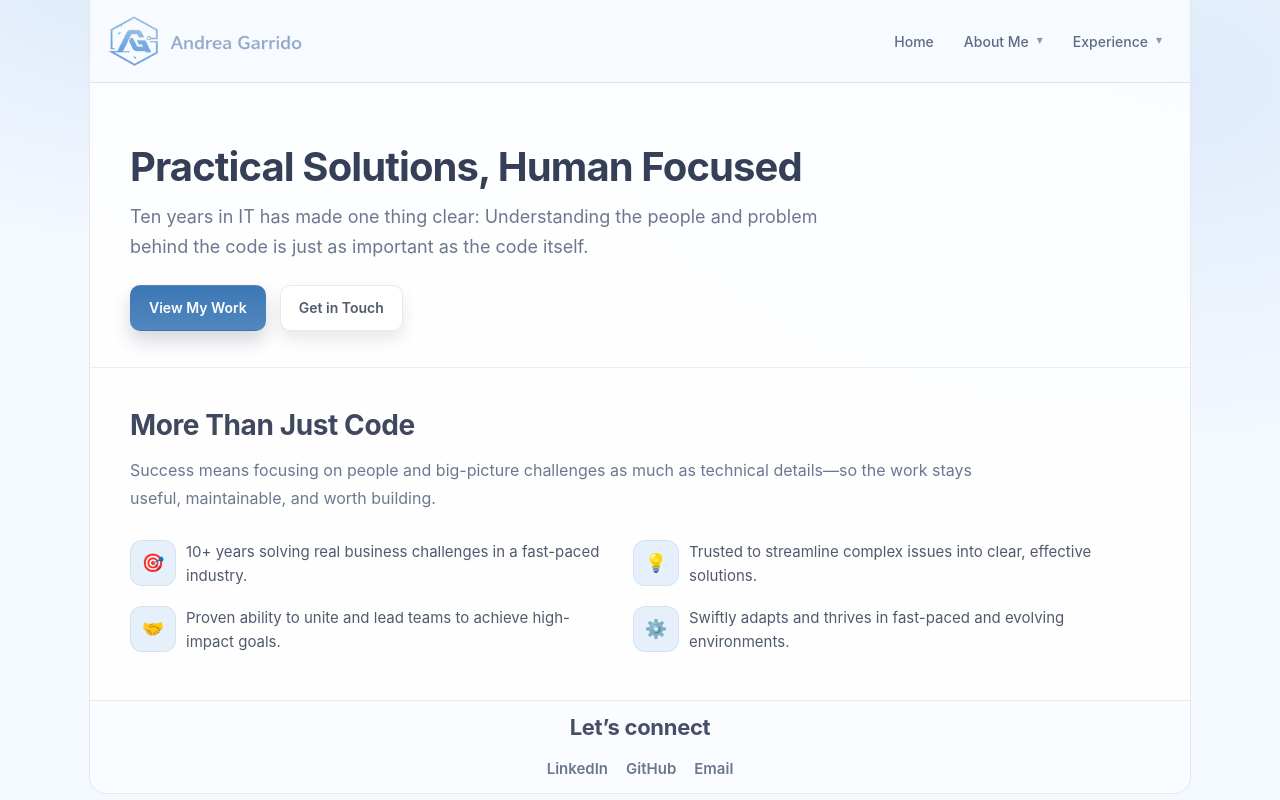
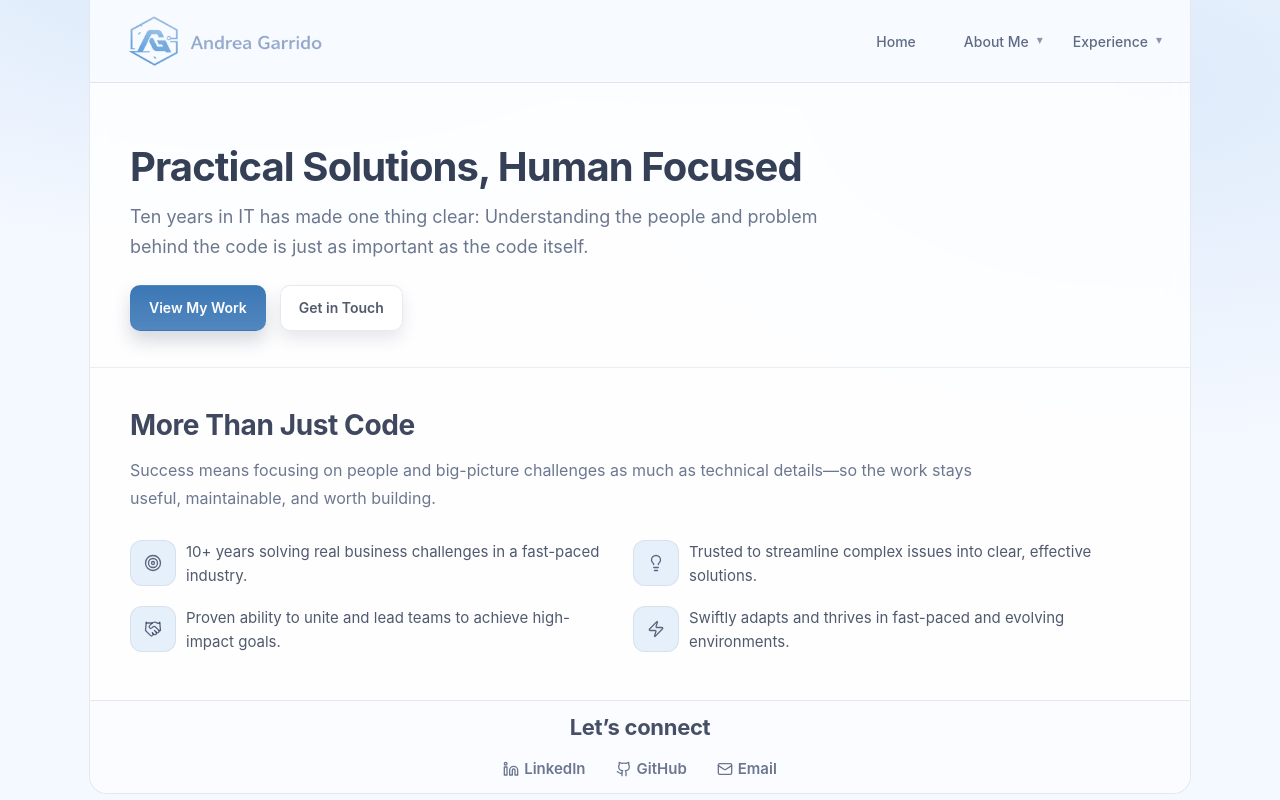
Before and after one commit to agarrido92/Personal-Site, a React (Vite) app: page /professional in a window 1280 px wide. Built offline with nearby package versions, Linux system fonts and the light colour scheme.

Commit message:
Home page completed

```diff
--- a/package.json
+++ b/package.json
@@ -10,6 +10,7 @@
     "preview": "vite preview"
   },
   "dependencies": {
+    "lucide-react": "^0.562.0",
     "react": "^19.2.0",
     "react-dom": "^19.2.0",
     "react-router-dom": "^7.11.0"
--- a/src/pages/ProfessionalPage.jsx
+++ b/src/pages/ProfessionalPage.jsx
@@ -1,6 +1,7 @@
 import React from "react";
 import "../styles/professional.css";
 import logo from "../assets/logo-light.png";
+import {Target, Lightbulb, Handshake, Zap, Linkedin, Github, Mail} from "lucide-react";
 
 export default function ProfessionalPage() {
   return(
@@ -19,7 +20,7 @@ export default function ProfessionalPage() {
             </div>
 
             <nav className="pro-nav" aria-label="Primary">
-              <a className="pro-nav-link" href="#home">Home</a>
+              <a className="pro-nav-link pro-nav-link--no-caret" href="#home">Home</a>
 
               <div className="pro-dropdown" tabIndex={0}>
                 <span className="pro-nav-link pro-nav-link-button" aria-haspopup="true">
@@ -80,28 +81,36 @@ export default function ProfessionalPage() {
               </p>
               <div className="pro-points">
                 <div className="pro-point">
-                  <div className="pro-point-icon" aria-hidden="true">🎯</div>
+                  <div className="pro-point-icon" aria-hidden="true">
+                    <Target size={18} strokeWidth={1.75} />
+                  </div>
                   <div className="pro-point-text">
                     10+ years solving real business challenges in a fast-paced industry.
                   </div>
                 </div>
 
                 <div className="pro-point">
-                  <div className="pro-point-icon" aria-hidden="true">💡</div>
+                  <div className="pro-point-icon" aria-hidden="true">
+                    <Lightbulb size={18} strokeWidth={1.75} />
+                  </div>
                   <div className="pro-point-text">
                     Trusted to streamline complex issues into clear, effective solutions.
                   </div>
                 </div>
 
                 <div className="pro-point">
-                  <div className="pro-point-icon" aria-hidden="true">🤝</div>
+                  <div className="pro-point-icon" aria-hidden="true">
+                    <Handshake size={18} strokeWidth={1.75} />
+                  </div>
                   <div className="pro-point-text">
                     Proven ability to unite and lead teams to achieve high-impact goals.
                   </div>
                 </div>
 
                 <div className="pro-point">
-                  <div className="pro-point-icon" aria-hidden="true">⚙️</div>
+                  <div className="pro-point-icon" aria-hidden="true">
+                    <Zap size={18} strokeWidth={1.75} />
+                  </div>
                   <div className="pro-point-text">
                     Swiftly adapts and thrives in fast-paced and evolving environments.
                   </div>
@@ -113,13 +122,16 @@ export default function ProfessionalPage() {
           <section className="pro-connect" id="contact" aria-label="Contact">
             <h2 className="pro-connect-title">Let’s connect</h2>
             <div className="pro-connect-links">
-              <a className="pro-connect-link" href="www.linkedin.com/in/andrea-garrido-menacho-2434165b" target="_blank" rel="noreferrer">
+              <a className="pro-connect-link" href="https://www.linkedin.com/in/andrea-garrido-menacho-2434165b" target="_blank" rel="noreferrer">
+                <Linkedin size={16} />
                 LinkedIn
               </a>
-              <a className="pro-connect-link" href="https://github.com/agarrido92" target="_blank" rel="noreferrer">
+              <a className="pro-connect-link" href="https://www.github.com/agarrido92" target="_blank" rel="noreferrer">
+                <Github size={16} />
                 GitHub
               </a>
               <a className="pro-connect-link" href="mailto:agarrido92@gmail.com">
+                <Mail size={16} />
                 Email
               </a>
             </div>
--- a/src/styles/professional.css
+++ b/src/styles/professional.css
@@ -106,6 +106,7 @@
   height: 50px;
   width: auto;
   display: block;
+  padding-left: 20px;
 }
 
 /*==========Navigation==========*/
@@ -132,6 +133,35 @@
 .pro-nav-link:hover {
   background: rgba(122, 174, 230, 0.18);
   color: var(--text);
+}
+
+.pro-nav-link.pro-nav-link--no-caret {
+  position: relative;
+  padding-right: 28px;
+  isolation: isolate;
+}
+
+.pro-nav-link.pro-nav-link--no-caret:hover {
+  background: transparent;
+}
+
+.pro-nav-link.pro-nav-link--no-caret::before {
+  content: "";
+  position: absolute;
+  top: 0;
+  bottom: 0;
+  left: 0;
+  right: 18px;
+  border-radius: 10px;
+  background: rgba(122, 174, 230, 0.18);
+  opacity: 0;
+  transition: opacity 160ms ease;
+  pointer-events: none;
+  z-index: -1;
+}
+
+.pro-nav-link.pro-nav-link--no-caret:hover::before {
+  opacity: 1;
 }
 
 .pro-nav-link-button {
@@ -272,6 +302,7 @@
 
 .pro-btn-primary:hover {
   box-shadow: 0 12px 22px rgba(31, 42, 68, 0.22);
+  color: #ffffff;
 }
 
 .pro-btn-ghost {
@@ -284,6 +315,7 @@
 .pro-btn-ghost:hover {
   background: rgba(255, 255, 255, 0.82);
   box-shadow: 0 10px 18px rgba(31, 42, 68, 0.14);
+  color: rgba(31, 42, 68, 0.78);
 }
 
 /* ==========Section below hero========== */
@@ -336,6 +368,10 @@
   font-size: 18px;
 }
 
+.pro-point-icon svg {
+  color: rgba(31, 42, 68, 0.70);
+}
+
 .pro-point-text {
   font-size: 15px;
   line-height: 1.6;
@@ -362,7 +398,7 @@
 
 .pro-connect-links {
   display: flex;
-  gap: 18px;
+  gap: 30px;
   justify-content: center;
   flex-wrap: wrap;
 }
@@ -374,6 +410,9 @@
   border-bottom: 1px solid transparent;
   padding-bottom: 2px;
   font-size: 15px;
+  align-items: center;
+  gap: 5px;
+  display: inline-flex;
 }
 
 .pro-connect-link:hover {
```
Also changed, not shown: 1 other file (tests, documents, lock files or other folders).
